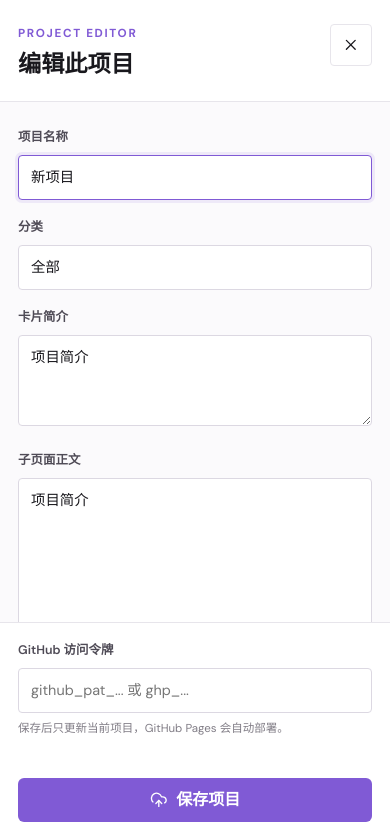
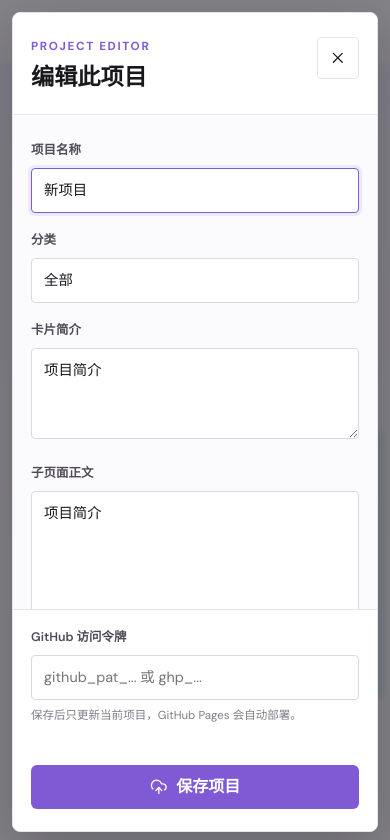
Before and after one commit to 5121737085687ybs-hub/5121737085687ybs-hub.github.io, a plain HTML site: page project.html in a window 390 px wide. Both pictures are taken after a click on the button "编辑此项目". Shown: the top 840 px of the page. Drawn offline with nearby package versions, Linux system fonts and the light colour scheme.

Commit message:
Anchor project editor in bottom right

```diff
--- a/project.css
+++ b/project.css
@@ -32,7 +32,7 @@
 .project-error h1 { margin: 0 0 24px; font-size: clamp(2.4rem, 6vw, 5rem); }
 .detail-editor-shell { position: fixed; inset: 0; z-index: 100; }
 .detail-editor-shell[hidden] { display: none; }
-.detail-editor-panel { position: absolute; inset: 0 0 0 auto; width: min(560px, 100%); display: grid; grid-template-rows: auto minmax(0,1fr) auto; background: #fbfafc; box-shadow: -16px 0 52px rgba(17,13,24,.18); }
+.detail-editor-panel { position: absolute; right: 24px; bottom: 24px; width: min(560px, calc(100% - 48px)); max-height: calc(100vh - 48px); display: grid; grid-template-rows: auto minmax(0,1fr) auto; overflow: hidden; border: 1px solid var(--line); border-radius: 8px; background: #fbfafc; box-shadow: 0 18px 58px rgba(17,13,24,.24); }
 .detail-editor-form { overflow-y: auto; padding: 26px; }
 .detail-editor-form label, .detail-publish-box > label { display: block; margin-bottom: 18px; color: #4f4b56; font-size: .78rem; font-weight: 600; }
 .detail-editor-form input, .detail-editor-form textarea, .detail-publish-box input { width: 100%; margin-top: 7px; padding: 10px 12px; border: 1px solid #dcd8e2; border-radius: 4px; outline: 0; background: white; color: var(--ink); font-size: .9rem; font-weight: 400; resize: vertical; }
@@ -62,4 +62,5 @@
   .detail-editor-form, .detail-publish-box { padding-left: 18px; padding-right: 18px; }
   .detail-publish-actions { align-items: stretch; flex-direction: column; }
   .detail-publish-actions .button { width: 100%; }
+  .detail-editor-panel { right: 12px; bottom: 12px; width: calc(100% - 24px); max-height: calc(100vh - 24px); }
 }
```
Also changed, not shown: tests/site-contract.mjs (+1 -0 lines), VERIFICATION.txt.
